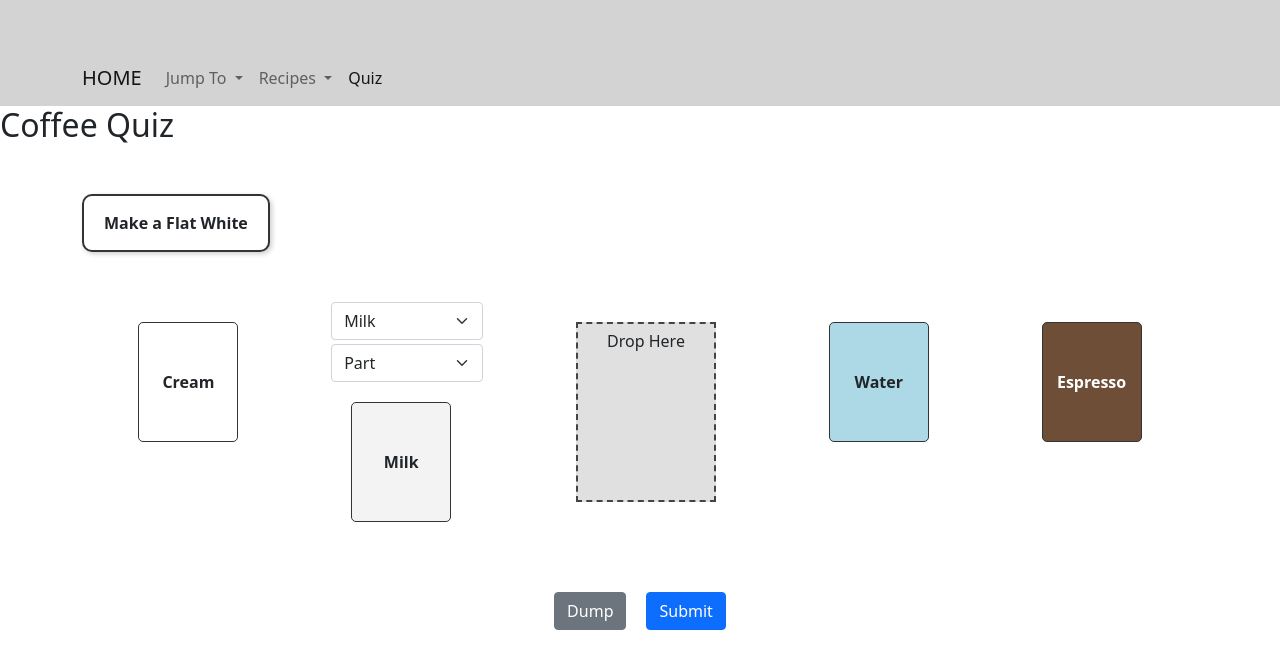
After one commit to kripha/coffee-tutorial, a Flask app: page /quiz in a window 1280 px wide. The commit adds this page. Shown: the top 669 px of the page. Run offline with Flask 3, Linux system fonts and the light colour scheme; some libraries are stand-ins or nearby versions.

Commit message:
Implemented quiz portion (quiz_item.js and quiz_item.html)

```diff
--- a/server.py
+++ b/server.py
@@ -2,6 +2,7 @@ from flask import Flask
 from flask import render_template
 from flask import Response, request, jsonify
 from collections import Counter
+import random
 app = Flask(__name__)
 
 drinks = [
@@ -173,10 +174,9 @@ def learn(id):
 def make(id):
     return render_template('make_item.html', all_ingredients = all_ingredients, curr_ingredients = curr_ingredients, all_drinks = drinks, item = drinks[int(id)])
 
-@app.route('/quiz/<id>')
-def quiz(id):
-    # TODO: Add a quiz_item page
-    return render_template('quiz_item.html', all_drinks = drinks, item = drinks[int(id)])
+@app.route('/quiz')
+def quiz():
+    return render_template('quiz_item.html', all_drinks=drinks)
 
 @app.context_processor
 def inject_drinks():
@@ -229,19 +229,33 @@ def submit_ingredients():
 
     return jsonify(all_ingredients=all_ingredients, curr_ingredients=curr_ingredients, res=res)
 
-@app.route('/quiz/deliver', methods=['GET', 'POST'])
+
+@app.route('/quiz/deliver', methods=['POST'])
 def deliver():
-    global all_ingredients
-
     json_data = request.get_json()
-
     submitted_ingredients = json_data["ingredients"]
     index = int(json_data["id"])
+
     correct_ingredients = drinks[index]["ingredients_map"]
-    normalized_submitted = normalize_ingredient_list(submitted_ingredients)
-    normalized_correct = normalize_ingredient_list(correct_ingredients)
-    res = normalized_submitted == normalized_correct
 
+    # Flatten the correct ingredients into a list of strings
+    correct_list = []
+    for item in correct_ingredients:
+        name = item["name"]
+        count = item["count"]
+        unit = item["unit"]
+
+        if unit in ["splash", "thin layer"]:
+            correct_list.append(f"A {unit} of {name}")
+        else:
+            for _ in range(count):
+                correct_list.append(name.capitalize())
+
+    print("Correct ingredients:", correct_list)
+    print("Submitted ingredients:", submitted_ingredients)
+
+    # Compare ingredients using Counter to allow unordered matches
+    res = Counter(submitted_ingredients) == Counter(correct_list)
     return jsonify(res=res)
 
 if __name__ == '__main__':
--- /dev/null
+++ b/static/quiz_item.js
@@ -0,0 +1,86 @@
+let score = 0;
+
+$(function () {
+    const allDrinks = window.quizData || [];
+    const shuffled = [...allDrinks].sort(() => Math.random() - 0.5);
+    let currentIndex = 0;
+
+    function showNextPrompt() {
+        if (currentIndex >= shuffled.length) {
+            $("#speech-bubble").html(`You're done!<br>You scored <strong>${score} out of ${shuffled.length}</strong>.`);
+            $("#main-cup").empty();
+            return;
+        }
+
+        const drink = shuffled[currentIndex];
+        $("#speech-bubble").text(`Make a ${drink.name}`);
+        $("#main-cup").empty().append("<p>Drop Here</p>");
+    }
+
+    $(".draggable").draggable({
+        revert: "invalid",
+        helper: "clone"
+    });
+
+    $("#main-cup").droppable({
+        drop: function (event, ui) {
+            let ingredient;
+
+            if (ui.draggable.attr("id") === "milk-cup") {
+                const milkType = $("#milk-type").val();
+                const milkUnit = $("#milk-unit").val();
+
+                // Format based on unit
+                if (milkUnit === "part") {
+                    ingredient = milkType.charAt(0).toUpperCase() + milkType.slice(1); // e.g. "Steamed milk"
+                } else {
+                    ingredient = `A ${milkUnit} of ${milkType}`;
+                }
+            } else {
+                ingredient = ui.draggable.data("ingredient");
+            }
+
+            const div = $("<div>").text(ingredient).css({
+                "font-size": "14px",
+                "margin": "2px"
+            });
+
+            $(this).append(div);
+        }
+    });
+
+    $("#dump-button").click(function () {
+        $("#main-cup").empty().append("<p>Drop Here</p>");
+    });
+
+    $("#submit-button").click(function () {
+        const userIngredients = [];
+
+        $("#main-cup").children("div").each(function () {
+            userIngredients.push($(this).text().trim());
+        });
+
+        const currentDrinkId = shuffled[currentIndex].id;
+
+        fetch("/quiz/deliver", {
+            method: "POST",
+            headers: { "Content-Type": "application/json" },
+            body: JSON.stringify({
+            id: currentDrinkId,
+            ingredients: userIngredients
+            })
+        })
+        .then(res => res.json())
+        .then(data => {
+            if (data.res) {
+                score++;
+                alert("Correct!");
+            } else {
+                alert("Incorrect. Try again.");
+            }
+            currentIndex++;
+            showNextPrompt();
+        });
+    });
+    showNextPrompt();
+  });
--- a/templates/home.html
+++ b/templates/home.html
@@ -17,9 +17,11 @@
     <div class="col-1">
 
     </div>
+    <a href="/quiz">
     <div class="home_container col-4">
         Take the Quiz
     </div>
+</a>
 
 </div>
 
--- a/templates/layout.html
+++ b/templates/layout.html
@@ -6,7 +6,7 @@
     <meta name="viewport" content="width=device-width, initial-scale=1">
     <link rel="icon" href="data:,">
 
-<!-- jquery -->
+    <!-- jquery -->
     <script src="http://code.jquery.com/jquery-3.3.1.min.js"></script>
     <script src="https://code.jquery.com/ui/1.12.0/jquery-ui.min.js"></script>
     <link rel="stylesheet" href="http://code.jquery.com/ui/1.12.1/themes/base/jquery-ui.css">
@@ -76,7 +76,7 @@
                       </div>
                     <!-- TODO: attach link to each navbar object -->
                     <!-- TODO: do we want recipe/cheatsheet?  -->
-                    <a class="nav-link active" href="#">Quiz</a>
+                    <a class="nav-link active" href="/quiz">Quiz</a>
                 </div>
             </div>
         </div>
--- /dev/null
+++ b/templates/quiz_item.html
@@ -0,0 +1,98 @@
+{% extends "layout.html" %}
+{% block content %}
+
+<style>
+  .container {
+    display: flex;
+    flex-wrap: wrap;
+    justify-content: space-around;
+    margin-top: 50px;
+  }
+
+  .cup {
+    width: 100px;
+    height: 120px;
+    margin: 20px;
+    text-align: center;
+    border: 1px solid #333;
+    border-radius: 5px;
+    display: flex;
+    justify-content: center;
+    align-items: center;
+    font-weight: bold;
+    background-color: #f0f0f0;
+    cursor: move;
+  }
+
+  .milk { background-color: #f3f3f3; }
+  .cream { background-color: #fff; }
+  .espresso { background-color: #6f4e37; color: white; }
+  .water { background-color: #add8e6; }
+
+  .main-cup {
+    width: 140px;
+    height: 180px;
+    background-color: #e0e0e0;
+    border: 2px dashed #444;
+    margin: 20px;
+    padding: 5px;
+    text-align: center;
+  }
+</style>
+
+<h2 id="quiz-title">Coffee Quiz</h2>
+
+<div class="container" style="justify-content: left;">
+    <div id="speech-bubble" style="
+      background: #fff;
+      border: 2px solid #333;
+      border-radius: 10px;
+      padding: 15px 20px;
+      max-width: 300px;
+      font-weight: bold;
+      text-align: center;
+      position: relative;
+      box-shadow: 2px 2px 5px rgba(0,0,0,0.2);
+    ">
+      Make a drink!
+    </div>
+  </div>
+
+<div class="container">
+  <div class="cup cream draggable" data-ingredient="Cream">Cream</div>
+
+  <div id="milk-cup-container">
+    <select id="milk-type" class="form-select mb-1">
+      <option value="milk">Milk</option>
+      <option value="steamed milk">Steamed Milk</option>
+      <option value="foamed milk">Foamed Milk</option>
+    </select>
+
+    <select id="milk-unit" class="form-select mb-2">
+      <option value="part">Part</option>
+      <option value="splash">Splash</option>
+      <option value="thin layer">Thin Layer</option>
+    </select>
+
+    <div class="cup milk draggable" data-ingredient="Milk" id="milk-cup">Milk</div>
+  </div>
+
+  <div class="main-cup droppable" id="main-cup">
+    <p>Drop Here</p>
+  </div>
+
+  <div class="cup water draggable" data-ingredient="Water">Water</div>
+  <div class="cup espresso draggable" data-ingredient="Espresso">Espresso</div>
+
+  <div class="container" style="justify-content: center; gap: 20px;">
+    <button id="dump-button" class="btn btn-secondary">Dump</button>
+    <button id="submit-button" class="btn btn-primary">Submit</button>
+  </div>
+</div>
+
+<script>
+    window.quizData = {{ all_drinks | tojson }};
+</script>
+<script src="{{ url_for('static', filename='quiz_item.js') }}"></script>
+
+{% endblock %}
```
